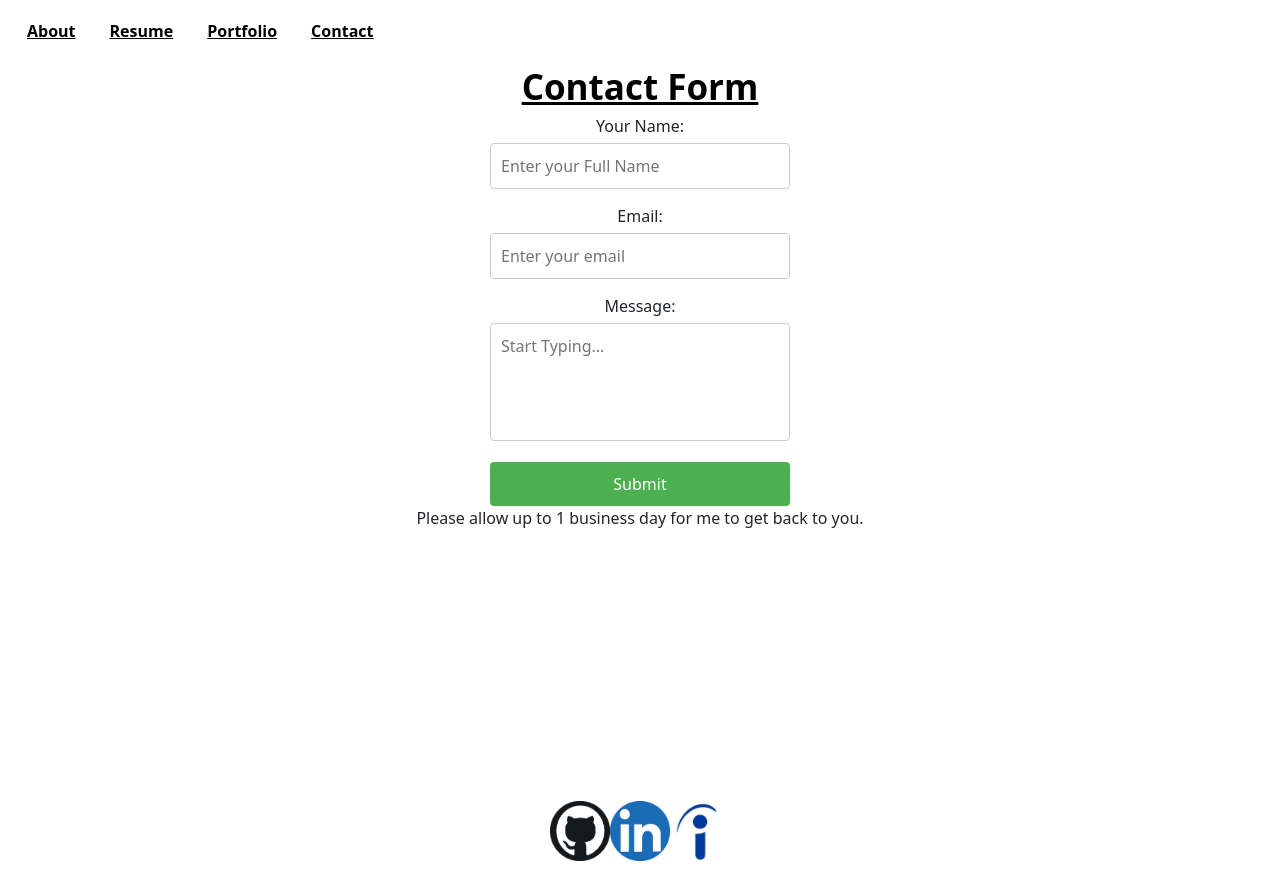
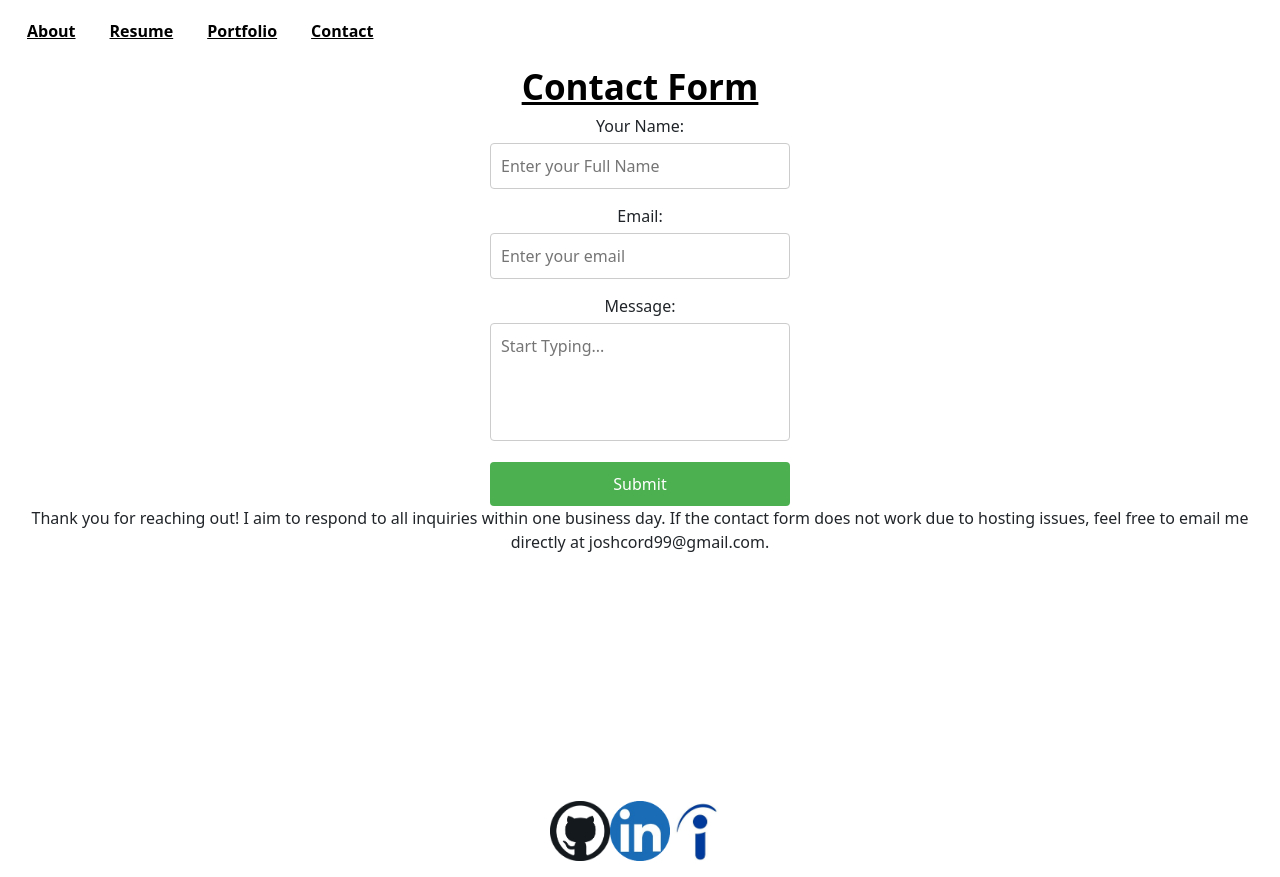
Before and after one commit to joshcord99/Joshua-Cordial-The-Programmer, a React (Vite) app in the folder client/: page /contact in a window 1280 px wide. Built offline with nearby package versions, Linux system fonts and the light colour scheme.

Commit message:
added text fallback

```diff
--- a/client/src/pages/Contact.jsx
+++ b/client/src/pages/Contact.jsx
@@ -9,7 +9,7 @@ export default function Contact() {
             <CombinedTextBox />
         </div>
       <p>
-       Please allow up to 1 business day for me to get back to you.
+      Thank you for reaching out! I aim to respond to all inquiries within one business day. If the contact form does not work due to hosting issues, feel free to email me directly at joshcord99@gmail.com.
       </p>
     </div>
   );
```
